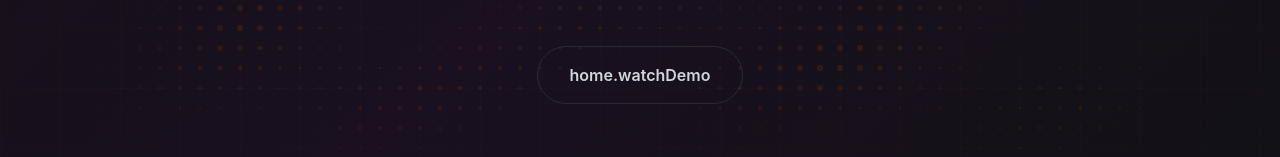
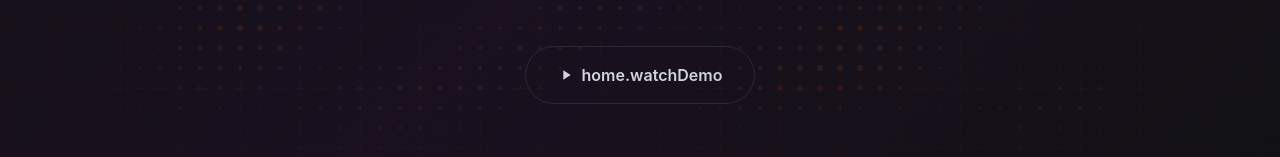
Before and after one commit to o5l3/Orange-Labs, a React (Vite) app: page / in a window 1280 px wide. Shown: the part 516-673 px from the top of the page. Built offline with nearby package versions, Linux system fonts and the light colour scheme; the HTML template or start-up script is replaced by a standard one.

Commit message:
OR-1057 Vercel 배포 테스트

```diff
--- a/src/pages/Home.tsx
+++ b/src/pages/Home.tsx
@@ -375,9 +375,9 @@ export default function Home() {
               }}
               onClick={() => navigate('/resources/demo-videos')}
             >
-              {/*<svg width="16" height="16" viewBox="0 0 24 24" fill="currentColor">*/}
-              {/*  <path d="M8 5v14l11-7z" />*/}
-              {/*</svg>*/}
+              <svg width="16" height="16" viewBox="0 0 24 24" fill="currentColor">
+                <path d="M8 5v14l11-7z" />
+              </svg>
               {t('home.watchDemo')}
             </button>
           </div>
```
